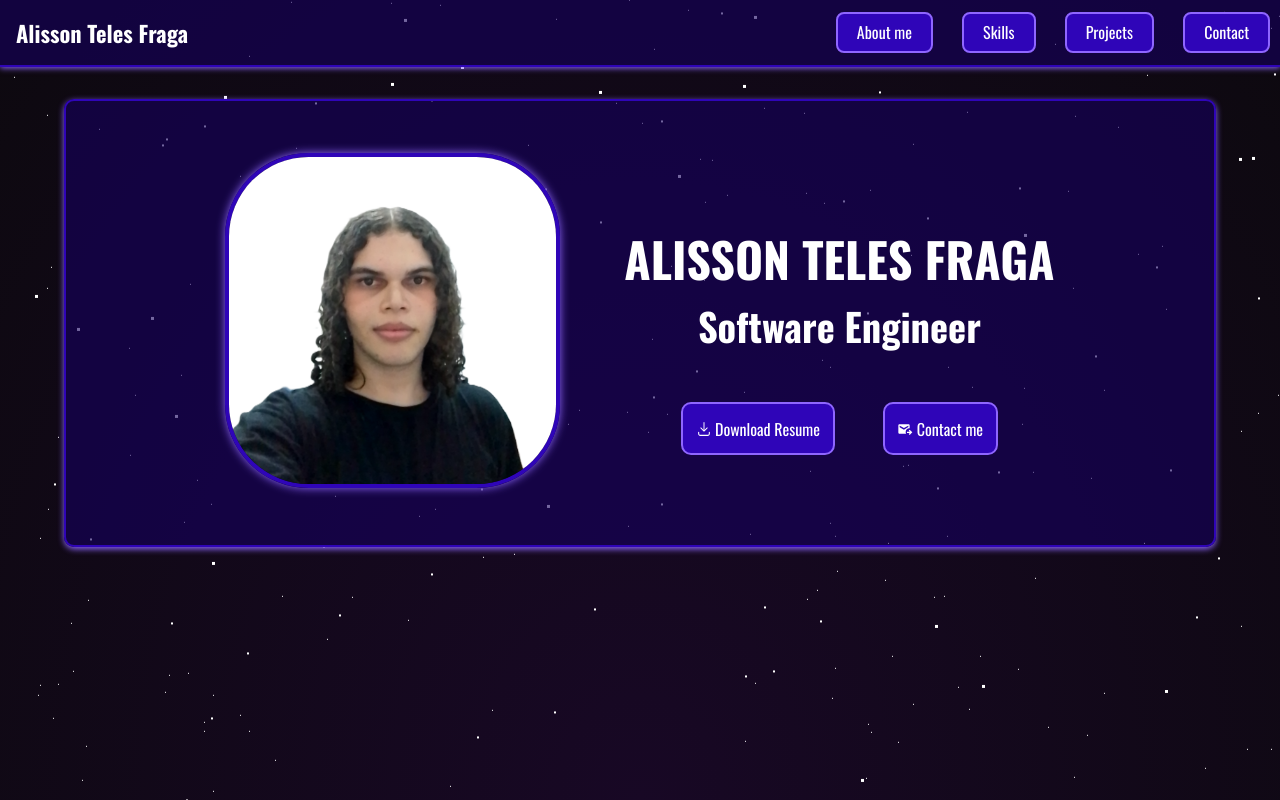
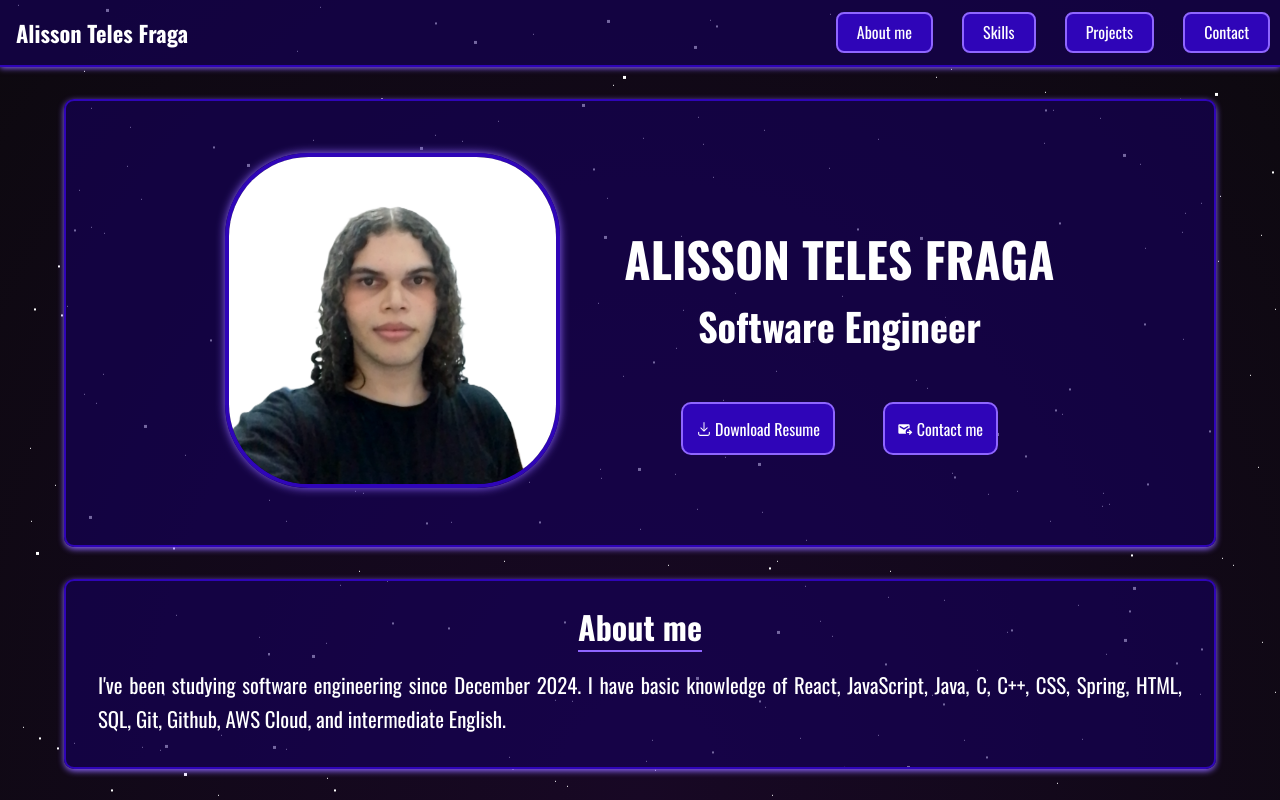
Before and after one commit to alissontfraga/Portfolio, a React (Vite) app: page / in a window 1280 px wide. Built offline with nearby package versions, Linux system fonts and the light colour scheme.

Commit message:
style: add about component

```diff
--- a/src/App.jsx
+++ b/src/App.jsx
@@ -1,12 +1,15 @@
 import Background from './components/Background/Background'
 import Navbar from './components/Navbar/Navbar'
 import Hero from './components/Hero/Hero'
+import About from './components/About/About'
+
 function App() {
   return (
     <>
       <Background />
       <Navbar />
       <Hero />
+      <About />
     </>
   )
 }
--- /dev/null
+++ b/src/components/About/About.jsx
@@ -0,0 +1,16 @@
+import styles from '../About/About.module.scss';
+import Box from '../Box/Box';
+
+const About = () => {
+  return (
+    <div id='about'>
+      <Box title={'About me'}
+      content={ <div className={styles.text}>
+                    <p>I've been studying software engineering since December 2024. I have basic knowledge of React, JavaScript, Java, C, C++, CSS, Spring, HTML, SQL, Git, Github, AWS Cloud, and intermediate English.</p>
+                </div>}
+                />
+    </div>
+  )
+}
+
+export default About
--- /dev/null
+++ b/src/components/About/About.module.scss
@@ -0,0 +1,7 @@
+@use '../../styles/_Theme.scss' as theme;
+
+.text{
+    text-align: justify;
+    text-justify: inter-word; /* distribui melhor os espaços */
+    line-height: 1.6;
+}
--- a/src/components/Box/Box.jsx
+++ b/src/components/Box/Box.jsx
@@ -3,11 +3,12 @@ import styles from '../Box/Box.module.scss'
 const Box = ({ title, content, children, className }) => {
   return (
     <div className={`${styles.box} ${className || ''}`}>
-      {/* Se tiver título, mostra */}
-      {title && <div className={styles.title}>{title}</div>}
+      {/* Se tiver título, mostra como heading */}
+      {title && <h2 className={styles.title}>{title}</h2>}
 
-      {/* Se tiver content, mostra */}
+      {/* Se tiver content,  */}
       {content && <div className={styles.content}>{content}</div>}
+
 
       {/* Children sempre renderiza */}
       {children}
--- a/src/components/Box/Box.module.scss
+++ b/src/components/Box/Box.module.scss
@@ -8,7 +8,7 @@
   width: 90%;
   margin: auto;
   margin-top: 2rem;
-  padding: 0rem;
+  padding: 1rem;
   border: 2px solid theme.$color-primary;
   border-radius: 10px;
   box-shadow: 0px 2px 6px hsl(256, 100%, 70%);
@@ -17,8 +17,9 @@
 .title {
   margin: 0.4rem 0 0 0;
   font-size: 1.8rem;
-  color: theme.$color-primary-light;
+  color: theme.$color-white;
   text-align: center;
+  border-bottom: 2px solid theme.$color-primary-light;
 }
 
 .content {
@@ -27,6 +28,7 @@
   align-items: center;
   text-align: center;
   font-size: 1.1rem;
+  padding: 1rem;
   margin: auto;
 }
 
--- a/src/components/Hero/Hero.module.scss
+++ b/src/components/Hero/Hero.module.scss
@@ -44,6 +44,12 @@
         border: 2px solid theme.$color-primary-light;
         border-radius: 10px;
         text-decoration: none;
+            &:hover {
+          transition: 0.2s ;
+          background-color: theme.$color-primary-light;
+          border: 2px solid theme.$color-white;
+          transform: scale(1.05);
+        }
       }
 }
 
--- a/src/components/Navbar/Navbar.scss
+++ b/src/components/Navbar/Navbar.scss
@@ -34,6 +34,7 @@
           transition: 0.2s ;
           background-color: theme.$color-primary-light;
           border: 2px solid theme.$color-white;
+          transform: scale(1.05);
         }
     }
 }
--- a/src/styles/index.scss
+++ b/src/styles/index.scss
@@ -8,6 +8,10 @@ body {
   min-height: 100dvh; /* ocupa sempre a tela, mesmo em mobile */
   -webkit-font-smoothing: antialiased;
   text-rendering: optimizeLegibility;
+}
+
+html{
+  scroll-behavior: smooth;
 }
 
 /* Remove estilos padrão de listas */
```
